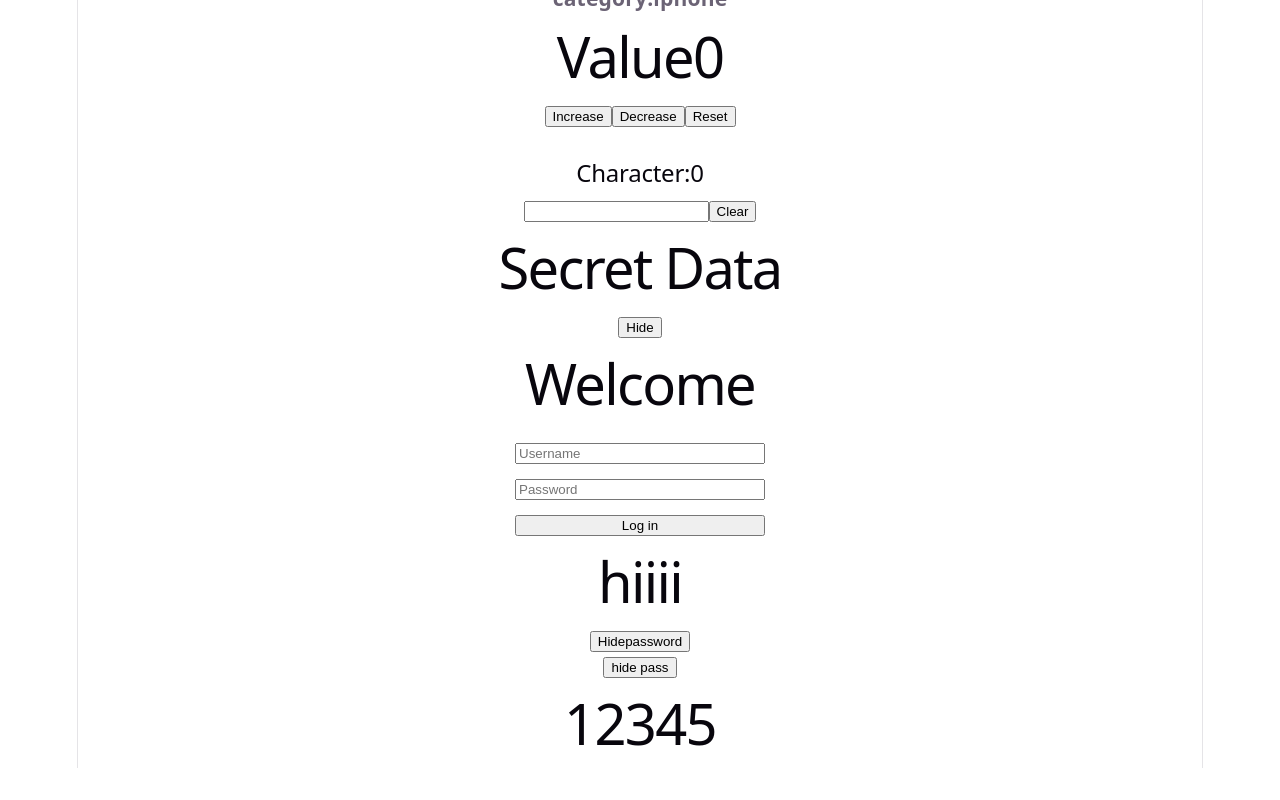
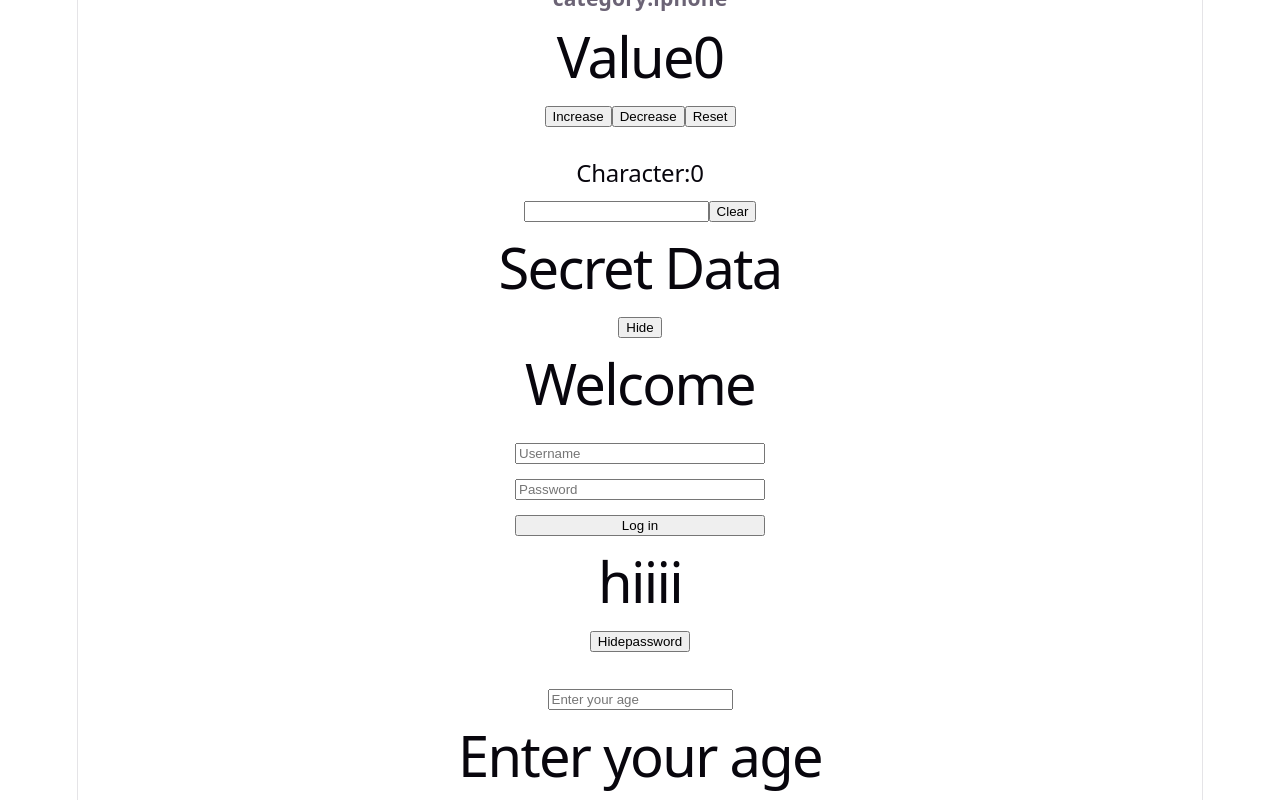
Before and after one commit to viveksingh002/Practicereact, a React (Vite) app: page / in a window 1280 px wide. Shown: the part 1144-1944 px from the top of the page. Before the commit the page ends 1912 px from the top, so only its background shows below. Built offline with nearby package versions, Linux system fonts and the light colour scheme.

Commit message:
ternary operator

```diff
--- a/src/Ternaryoperator.jsx
+++ b/src/Ternaryoperator.jsx
@@ -17,20 +17,38 @@
 // }
 // export default Ternaryoperator;
 
+// import { useState } from "react";
+// function Ternaryoperator(){
+//     const password=12345;
+//     const[value,setvalue]=useState(true)
+// return(
+//     <div>
+//         <button onClick={()=>setvalue(!value)}>
+//             {
+//                 value?"hide pass":"show pass"
+//             }
+//         </button>
+//         {
+//             value?<h1>{password}</h1>:<h1></h1>
+//         }
+//     </div>
+// )
+// }
+// export default Ternaryoperator;
+
 import { useState } from "react";
 function Ternaryoperator(){
-    const password=12345;
-    const[value,setvalue]=useState(true)
+    const[value,setvalue]=useState("")
 return(
     <div>
-        <button onClick={()=>setvalue(!value)}>
-            {
-                value?"hide pass":"show pass"
-            }
-        </button>
-        {
-            value?<h1>{password}</h1>:<h1></h1>
-        }
+    <h1>{value}</h1>
+        <input
+        placeholder="Enter your age"
+        type="Number"
+        onChange={(e)=>setvalue(e.target.value)}/>
+       <h1> {
+            value===""?"Enter your age":value<18?"you cant vote":"you can vote"
+        }</h1>
     </div>
 )
 }
```
